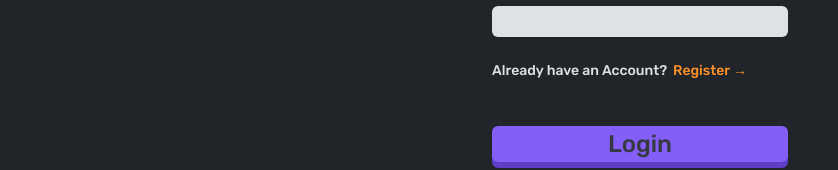
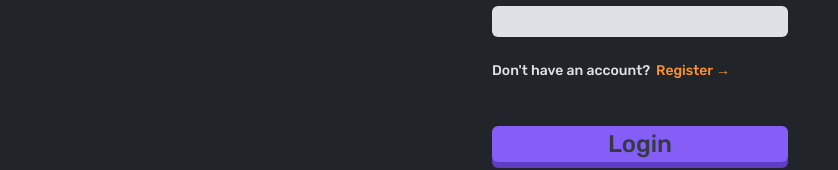
Before and after one commit to martynosa/angular-project-tracker, an Angular app: page /login in a window 1280 px wide. Shown: the part 391-561 px from the top of the page, without its empty margins (0-838 px from the left). Built offline with nearby package versions, Linux system fonts and the light colour scheme.

Commit message:
proper message for the link to register page

```diff
--- a/src/app/login/login.component.html
+++ b/src/app/login/login.component.html
@@ -43,7 +43,7 @@
     </div>
 
     <div class="link-group">
-      <p>Already have an Account?</p>
+      <p>Don't have an account?</p>
       <a class="link orange-link" routerLink="/register">Register &rarr;</a>
     </div>
 
```
